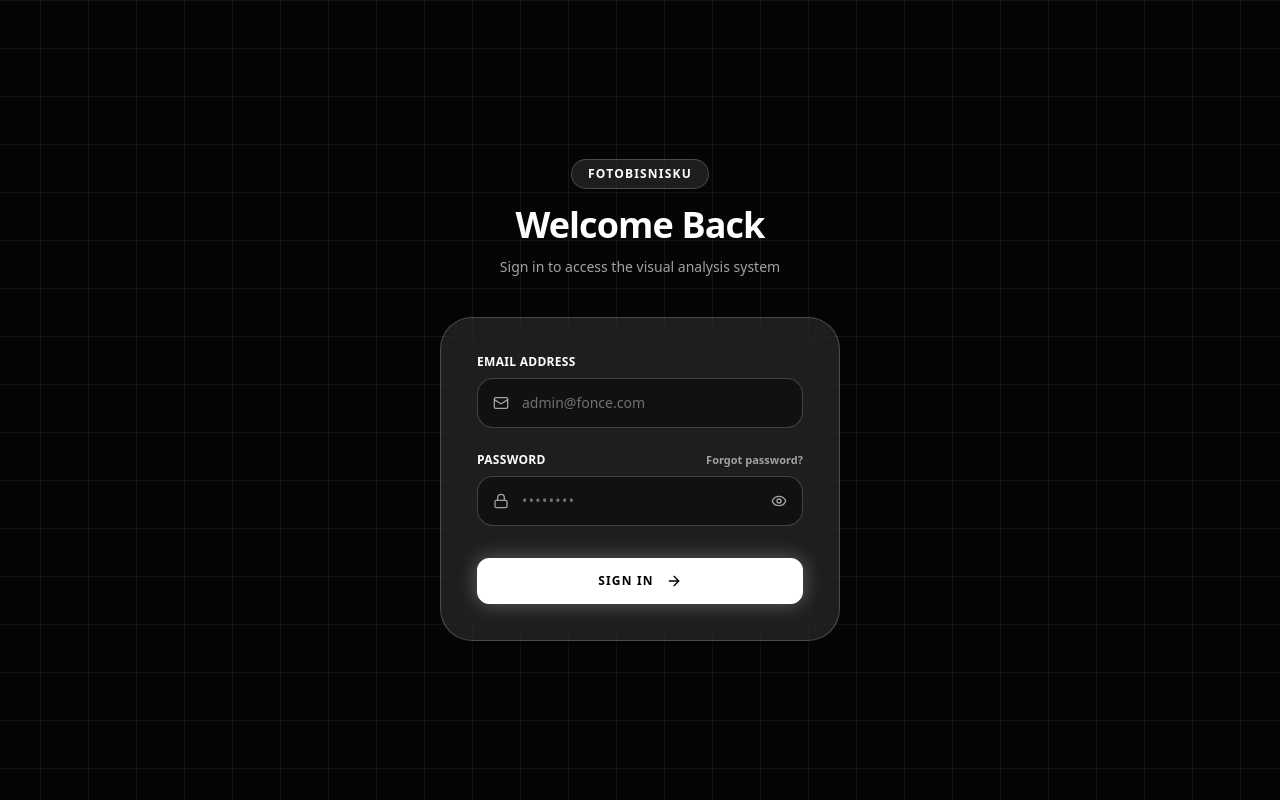
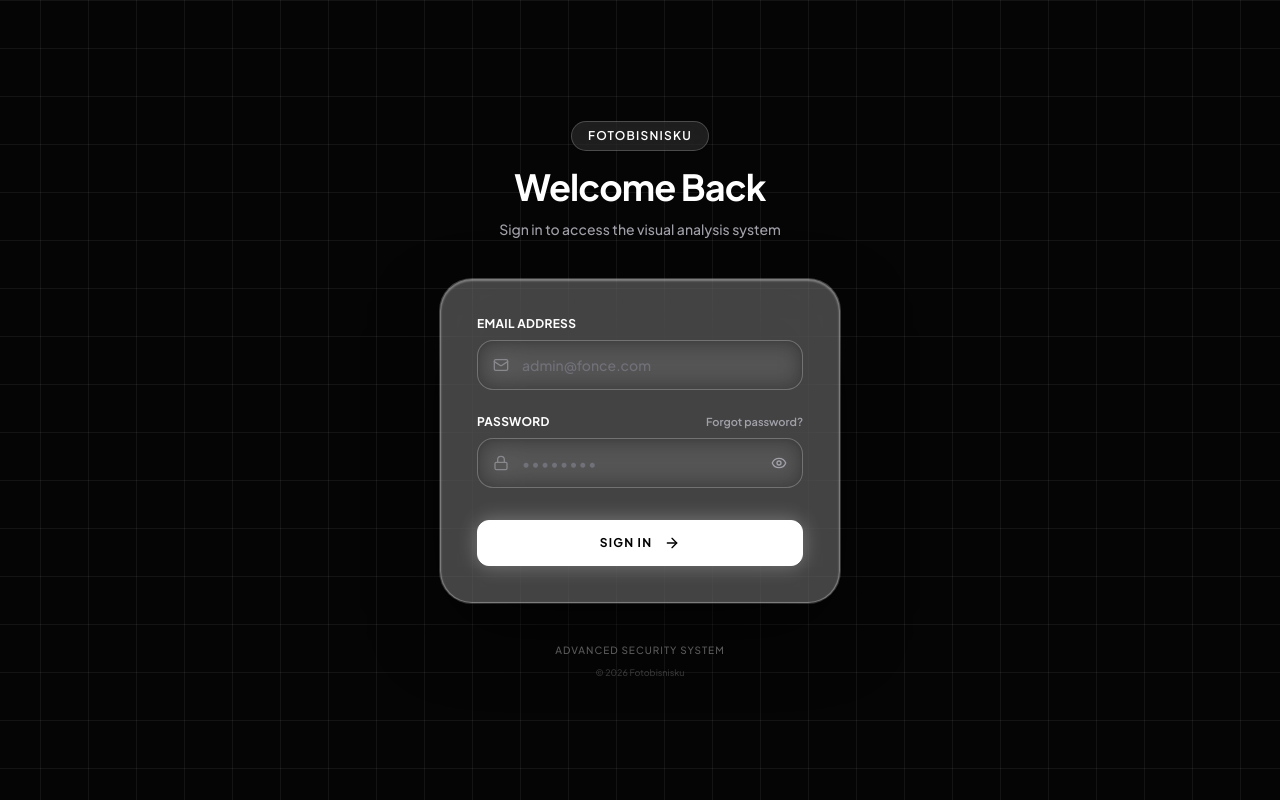
Before and after one commit to fotobisnisku/Prompt-Analyze-Brand, a React (Vite) app: page / in a window 1280 px wide. Built offline with nearby package versions, Linux system fonts and the light colour scheme; no server answers.

Commit message:
Update login-analyze.tsx

```diff
--- a/src/login-analyze.tsx
+++ b/src/login-analyze.tsx
@@ -1,5 +1,14 @@
 import React, { useState, useRef, useEffect } from 'react';
-import { Mail, Lock, ArrowRight, Loader2, AlertCircle, CheckCircle2, Eye, EyeOff } from 'lucide-react';
+import {
+  Mail,
+  Lock,
+  ArrowRight,
+  Loader2,
+  AlertCircle,
+  CheckCircle2,
+  Eye,
+  EyeOff
+} from 'lucide-react';
 import { supabase } from './supabase';
 
 export default function FonceLogin() {
@@ -10,32 +19,55 @@ export default function FonceLogin() {
   const [error, setError] = useState('');
   const [success, setSuccess] = useState('');
 
+  // Mouse position state for smooth brush glow
+  const [cursorPos, setCursorPos] = useState({ x: -1000, y: -1000 });
   const [smoothPos, setSmoothPos] = useState({ x: -1000, y: -1000 });
-  const cursorPos = useRef({ x: -1000, y: -1000 });
   const requestRef = useRef<number | null>(null);
 
   useEffect(() => {
     const handleMouseMove = (e: MouseEvent) => {
-      cursorPos.current = { x: e.clientX, y: e.clientY };
+      setCursorPos({ x: e.clientX, y: e.clientY });
     };
 
+    window.addEventListener('mousemove', handleMouseMove);
+    return () => window.removeEventListener('mousemove', handleMouseMove);
+  }, []);
+
+  useEffect(() => {
     const animateGlow = () => {
       setSmoothPos((prev) => {
         const factor = 0.12;
         return {
-          x: prev.x + (cursorPos.current.x - prev.x) * factor,
-          y: prev.y + (cursorPos.current.y - prev.y) * factor,
+          x: prev.x + (cursorPos.x - prev.x) * factor,
+          y: prev.y + (cursorPos.y - prev.y) * factor,
         };
       });
       requestRef.current = requestAnimationFrame(animateGlow);
     };
 
-    window.addEventListener('mousemove', handleMouseMove);
     requestRef.current = requestAnimationFrame(animateGlow);
+    return () => {
+      if (requestRef.current) cancelAnimationFrame(requestRef.current);
+    };
+  }, [cursorPos]);
 
+  useEffect(() => {
+    const style = document.createElement('style');
+    style.innerHTML = `
+      @import url('https://fonts.googleapis.com/css2?family=Plus+Jakarta+Sans:ital,wght@0,300;0,400;0,500;0,600;0,700;1,400&display=swap');
+
+      body {
+        font-family: 'Plus Jakarta Sans', -apple-system, BlinkMacSystemFont, sans-serif;
+        background-color: #050505;
+        overflow-x: hidden;
+      }
+      .card-shadow-frosted {
+        box-shadow: 0 30px 80px -15px rgba(0, 0, 0, 0.7), 0 0 0 1px rgba(255, 255, 255, 0.25), inset 0 1px 2px 0 rgba(255, 255, 255, 0.35);
+      }
+    `;
+    document.head.appendChild(style);
     return () => {
-      window.removeEventListener('mousemove', handleMouseMove);
-      if (requestRef.current) cancelAnimationFrame(requestRef.current);
+      document.head.removeChild(style);
     };
   }, []);
 
@@ -43,11 +75,7 @@ export default function FonceLogin() {
     e.preventDefault();
     if (!email || !password) {
       setError('Email and password are required.');
-      return;
-    }
-
-    if (!supabase) {
-      setError('Supabase Environment Variables (VITE_SUPABASE_URL / VITE_SUPABASE_ANON_KEY) belum diset di Vercel.');
+      setSuccess('');
       return;
     }
 
@@ -56,21 +84,25 @@ export default function FonceLogin() {
     setSuccess('');
 
     try {
-      const { data, error } = await supabase.auth.signInWithPassword({
-        email: email,
-        password: password,
+      if (supabase) {
+        const { data, error: sbError } = await supabase.auth.signInWithPassword({
+          email,
+          password,
         });
+        if (sbError) throw sbError;
+      } else {
+        // Fallback autentikasi lokal jika Supabase env belum dipasang
+        if (!(email === 'admin@fonce.com' && password === 'admin123')) {
+          throw new Error('Invalid credentials. Please try again.');
+        }
+      }
 
-      if (error) {
-        setError(error.message);
-      } else if (data.user) {
       setSuccess('Access granted. Redirecting to dashboard...');
       setTimeout(() => {
         window.location.href = '/dashboard';
       }, 1000);
-      }
     } catch (err: any) {
-      setError(err?.message || 'An unexpected error occurred. Please try again.');
+      setError(err?.message || 'Invalid credentials. Please try again.');
     } finally {
       setIsLoading(false);
     }
@@ -81,21 +113,34 @@ export default function FonceLogin() {
       className="min-h-screen relative flex flex-col antialiased selection:bg-white selection:text-black overflow-hidden"
       style={{
         backgroundColor: '#050505',
-        backgroundImage: `linear-gradient(to right, rgba(255, 255, 255, 0.06) 1px, transparent 1px), linear-gradient(to bottom, rgba(255, 255, 255, 0.06) 1px, transparent 1px)`,
+        backgroundImage: `
+          linear-gradient(to right, rgba(255, 255, 255, 0.06) 1px, transparent 1px),
+          linear-gradient(to bottom, rgba(255, 255, 255, 0.06) 1px, transparent 1px)
+        `,
         backgroundSize: '48px 48px',
         backgroundPosition: 'center top'
       }}
     >
+      {/* Smooth Brush Glow Pointer Layer */}
       <div
-        className="pointer-events-none fixed inset-0 z-0 transition-opacity duration-700 will-change-transform"
-        style={{ background: `radial-gradient(600px circle at ${smoothPos.x}px ${smoothPos.y}px, rgba(255, 255, 255, 0.085), transparent 80%)` }}
-      />
-      <div
-        className="pointer-events-none fixed inset-0 z-0 transition-opacity duration-1000 will-change-transform"
-        style={{ background: `radial-gradient(350px circle at ${smoothPos.x}px ${smoothPos.y}px, rgba(255, 255, 255, 0.05), transparent 70%)` }}
+        className="pointer-events-none fixed inset-0 z-0 transition-opacity duration-700"
+        style={{
+          background: `radial-gradient(600px circle at ${smoothPos.x}px ${smoothPos.y}px, rgba(255, 255, 255, 0.085), transparent 80%)`,
+        }}
       />
 
+      {/* Secondary Ambient Accent Glow */}
+      <div
+        className="pointer-events-none fixed inset-0 z-0 transition-opacity duration-1000"
+        style={{
+          background: `radial-gradient(350px circle at ${smoothPos.x}px ${smoothPos.y}px, rgba(255, 255, 255, 0.05), transparent 70%)`,
+        }}
+      />
+
+      {/* Main Content Area */}
       <main className="flex-grow flex flex-col items-center justify-center py-12 px-4 md:px-6 w-full max-w-md mx-auto relative z-10">
+
+        {/* Minimalist Header */}
         <div className="mb-10 text-center flex flex-col items-center">
           <div className="inline-flex items-center px-4 py-1.5 rounded-full bg-white/10 backdrop-blur-md border border-white/20 text-white text-xs font-semibold tracking-widest uppercase mb-4 shadow-sm">
             <span>FOTOBISNISKU</span>
@@ -108,9 +153,11 @@ export default function FonceLogin() {
           </p>
         </div>
 
-        <div className="w-full bg-white/10 backdrop-blur-xl p-6 md:p-9 rounded-[32px] border border-white/20 relative shadow-2xl">
-          {(error || success) && (
-            <div className="mb-6">
+        {/* Frosted Glass Login Card */}
+        <div className="w-full bg-white/25 backdrop-blur-2xl p-6 md:p-9 rounded-[32px] card-shadow-frosted border border-white/30 relative">
+
+          {/* Status Alert */}
+          <div className={`transition-all duration-500 ease-in-out overflow-hidden ${(error || success) ? 'max-h-24 opacity-100 mb-6' : 'max-h-0 opacity-0 mb-0'}`}>
             {error && (
               <div className="bg-red-500/20 text-red-200 p-3.5 rounded-2xl flex items-center gap-3 border border-red-400/30 text-xs font-semibold backdrop-blur-md">
                 <AlertCircle size={16} className="shrink-0 text-red-400" />
@@ -124,9 +171,10 @@ export default function FonceLogin() {
               </div>
             )}
           </div>
-          )}
 
           <form onSubmit={handleLogin} className="space-y-6">
+
+            {/* Email Input */}
             <div>
               <label className="block text-xs font-bold text-white tracking-wide uppercase mb-2">
                 Email Address
@@ -140,12 +188,13 @@ export default function FonceLogin() {
                   value={email}
                   onChange={(e) => setEmail(e.target.value)}
                   placeholder="admin@fonce.com"
-                  className="w-full bg-black/40 border border-white/20 rounded-2xl py-3.5 pl-11 pr-4 text-sm text-white placeholder-zinc-500 focus:outline-none focus:ring-2 focus:ring-white/30 focus:border-white/60 transition-all font-medium shadow-inner"
+                  className="w-full bg-black/25 border border-white/25 rounded-2xl py-3.5 pl-11 pr-4 text-sm text-white placeholder-zinc-500 focus:outline-none focus:ring-2 focus:ring-white/30 focus:border-white/60 focus:bg-black/35 transition-all font-medium backdrop-blur-md shadow-inner"
                   required
                 />
               </div>
             </div>
 
+            {/* Password Input */}
             <div>
               <div className="flex items-center justify-between mb-2">
                 <label className="block text-xs font-bold text-white tracking-wide uppercase">
@@ -164,7 +213,7 @@ export default function FonceLogin() {
                   value={password}
                   onChange={(e) => setPassword(e.target.value)}
                   placeholder="••••••••"
-                  className="w-full bg-black/40 border border-white/20 rounded-2xl py-3.5 pl-11 pr-12 text-sm text-white placeholder-zinc-500 focus:outline-none focus:ring-2 focus:ring-white/30 focus:border-white/60 transition-all font-medium shadow-inner tracking-widest"
+                  className="w-full bg-black/25 border border-white/25 rounded-2xl py-3.5 pl-11 pr-12 text-sm text-white placeholder-zinc-500 focus:outline-none focus:ring-2 focus:ring-white/30 focus:border-white/60 focus:bg-black/35 transition-all font-medium backdrop-blur-md shadow-inner tracking-widest"
                   required
                 />
                 <button
@@ -177,12 +226,16 @@ export default function FonceLogin() {
               </div>
             </div>
 
+            {/* Submit Button */}
             <div className="pt-2">
               <button
                 type="submit"
                 disabled={isLoading}
                 className={`w-full py-3.5 rounded-xl font-bold text-xs tracking-widest uppercase flex items-center justify-center gap-2 transition-all duration-300
-                  ${isLoading ? 'bg-white/10 text-zinc-400 cursor-not-allowed border border-white/10' : 'bg-white text-black hover:bg-zinc-200 active:scale-[0.99] shadow-[0_0_20px_rgba(255,255,255,0.3)] border border-white'}`}
+                  ${isLoading
+                    ? 'bg-white/10 text-zinc-400 cursor-not-allowed border border-white/10'
+                    : 'bg-white text-black hover:bg-zinc-200 active:scale-[0.99] shadow-[0_0_20px_rgba(255,255,255,0.3)] border border-white'
+                  }`}
               >
                 {isLoading ? (
                   <>
@@ -197,7 +250,19 @@ export default function FonceLogin() {
                 )}
               </button>
             </div>
+
           </form>
+
+        </div>
+
+        {/* Minimal Footer */}
+        <div className="mt-10 text-center space-y-2">
+          <div className="text-white/40 text-[10px] font-medium tracking-widest uppercase">
+            Advanced Security System
+          </div>
+          <div className="text-white/20 text-[9px] font-medium">
+            &copy; 2026 Fotobisnisku
+          </div>
         </div>
       </main>
     </div>
```
Lines whose indentation alone changed are shown as unchanged.
